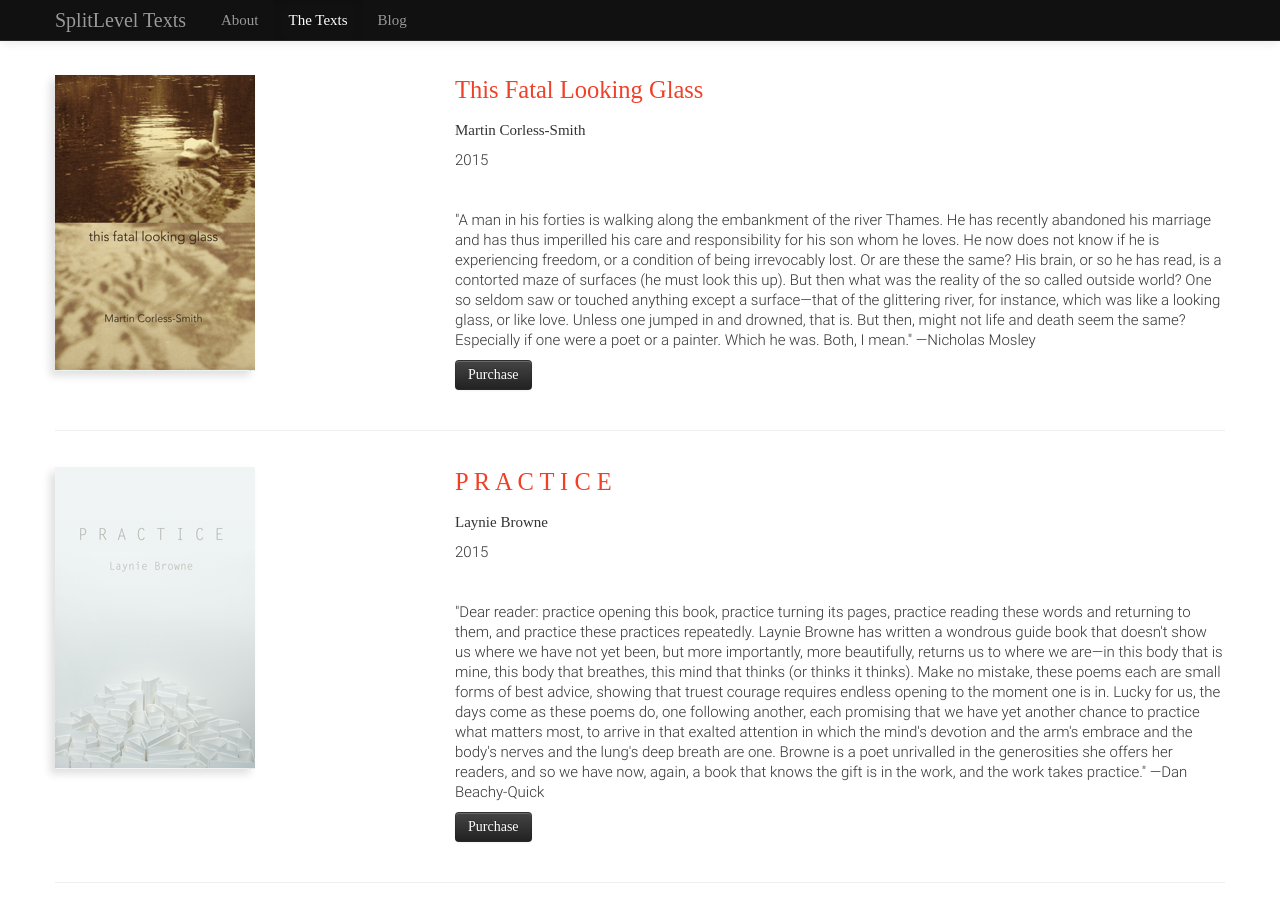
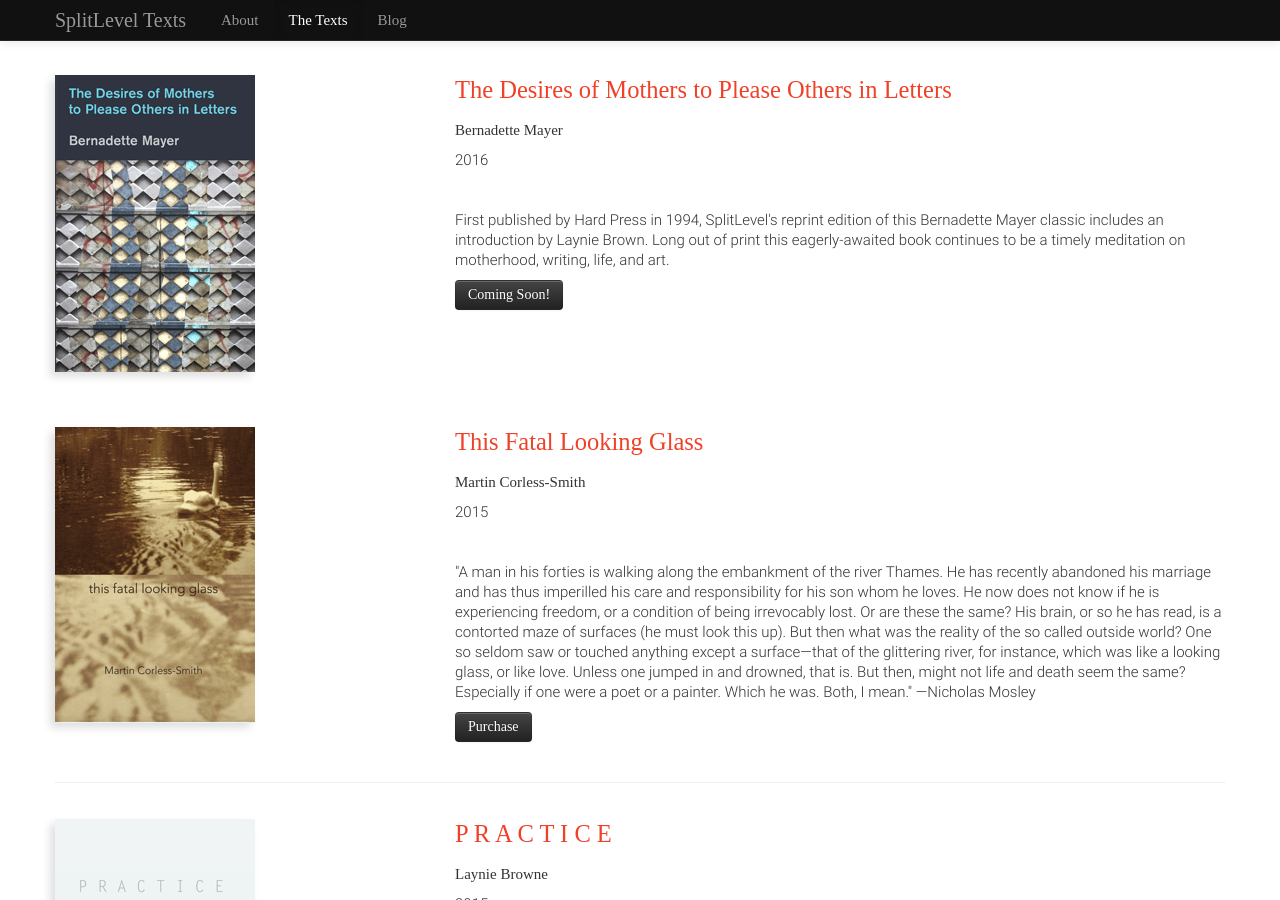
Before and after one commit to splitleveltexts/splitleveltexts.github.io, a Jekyll site: the page built from texts/index.html, in a window 1280 px wide and 900 px high. Built offline with Jekyll 4.4.1, drawn with Linux system fonts in a browser that asks for light colours; some web fonts are replaced.

Commit message:
Update index.html

```diff
--- a/texts/index.html
+++ b/texts/index.html
@@ -8,6 +8,26 @@ texts: active
 	<!-- Row across entire page to contain SPL Catalog -->
 	<div class="row">
 		<div class="span12">
+
+				<!-- SPL09 - Bernadette Mayer - The Desires of Mothers to Please Others in Letters -->
+			<div class="row catalog">
+				<!-- Cover -->
+				<div class="span4">
+					<img class="img-square main-cover" src="/img/covers/mayer-200px.png" title="Bernadette Mayer - The Desires of Mothers to Please Others in Letters">
+				</div>
+
+				<!-- Description -->
+				<div class="span8">
+					<h3 class="title"><a href="/texts/desires">The Desires of Mothers to Please Others in Letters</a></h3>
+					<p class="author">Bernadette Mayer</p>
+					<p class="date">2016</p>
+					<p class="description"> First published by Hard Press in 1994, SplitLevel's reprint edition of this Bernadette Mayer classic includes an introduction by Laynie Brown. Long out of print this eagerly-awaited book continues to be a timely meditation on motherhood, writing, life, and art.</p>
+					<a class="btn btn-inverse" href="http://www.spdbooks.org/">Coming Soon!</a>
+				</div>
+			</div><!-- /.row -->
+			<!-- SPL09 - Bernadette Mayer - The Desires of Mothers to Please Others in Letters - END -->
+
+
 			<!-- SPL07 - Martin Corless-Smith - This Fatal Looking Glass -->
 			<div class="row catalog">
 				<!-- Cover -->
```
